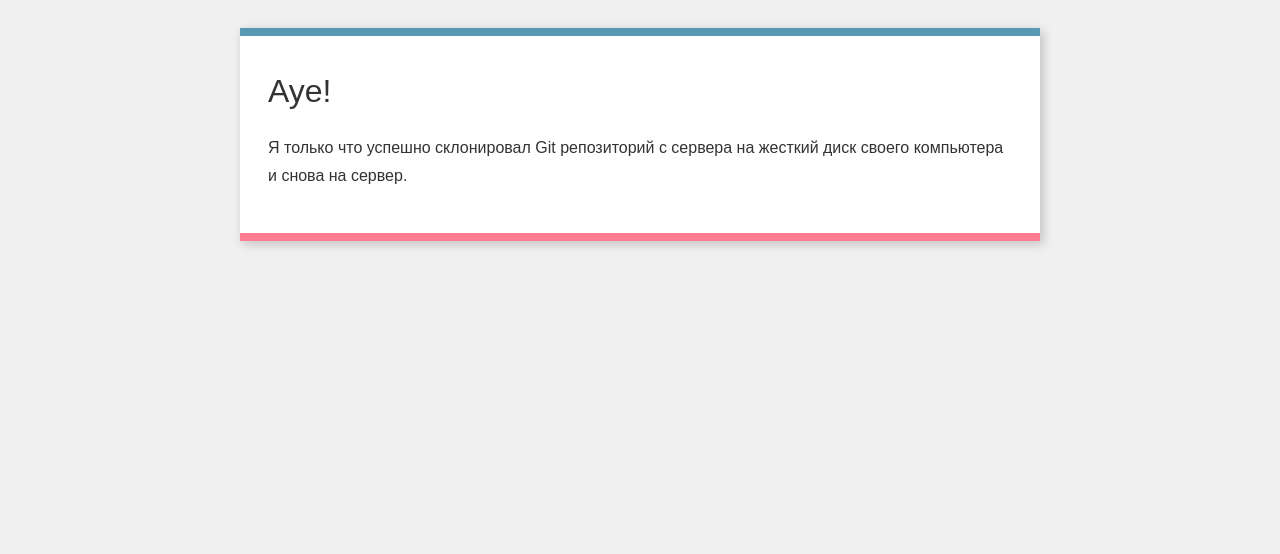
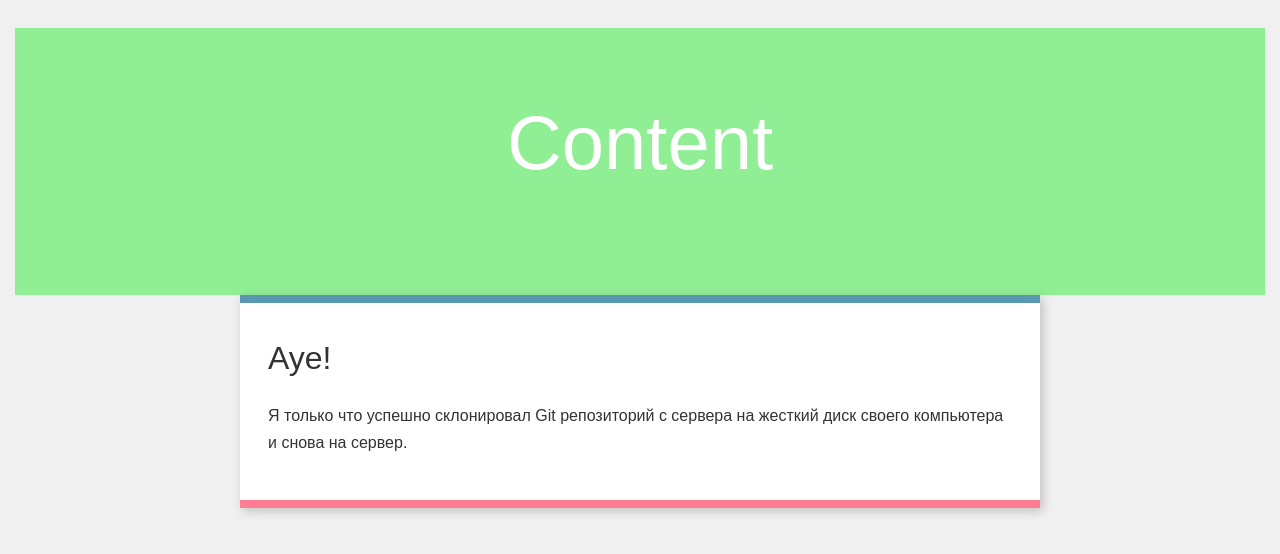
Before and after one commit to Sanyastiy/htmltraining, a plain HTML site: page index.html in a window 1280 px wide. Drawn offline with Linux system fonts and the light colour scheme.

Commit message:
content ready

```diff
--- a/css/main.css
+++ b/css/main.css
@@ -45,3 +45,11 @@ h1 {
   max-width: 800px;
   margin: 0 auto 28px auto;
 }
+.main{
+  background: rgb(144,238,149);
+  padding: 50px 100px;
+  font-size: 38px;
+  color:white;
+  font-family: sans-serif;
+  text-align: center;
+}
--- a/index.html
+++ b/index.html
@@ -8,6 +8,9 @@
         <link rel="stylesheet" href="css/main.css" />
     </head>
     <body>
+    <main class="main">
+        <h1>Content</h1>
+    </main>
         <div class="box">
             <h1>Aye!</h1>
             <p>
```
